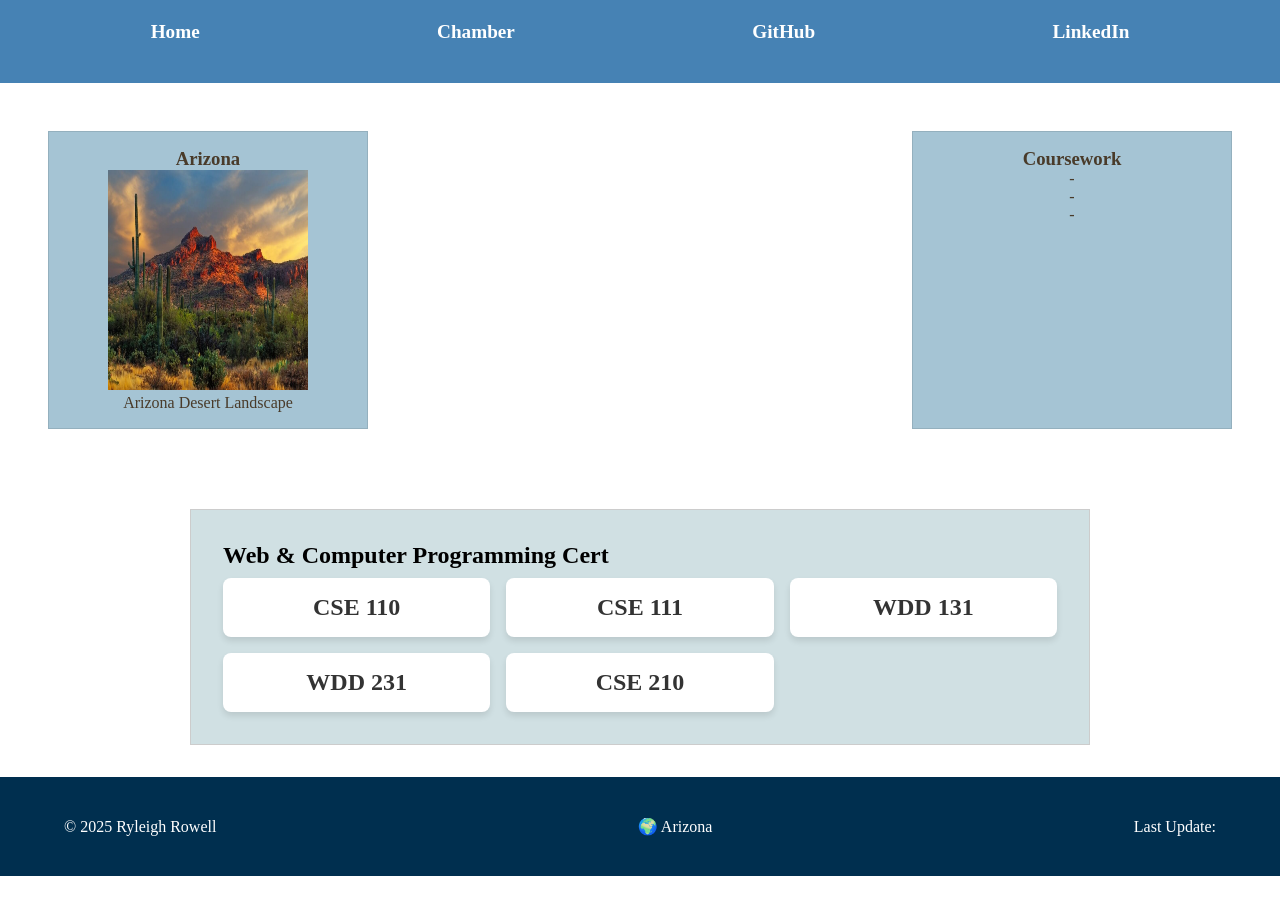
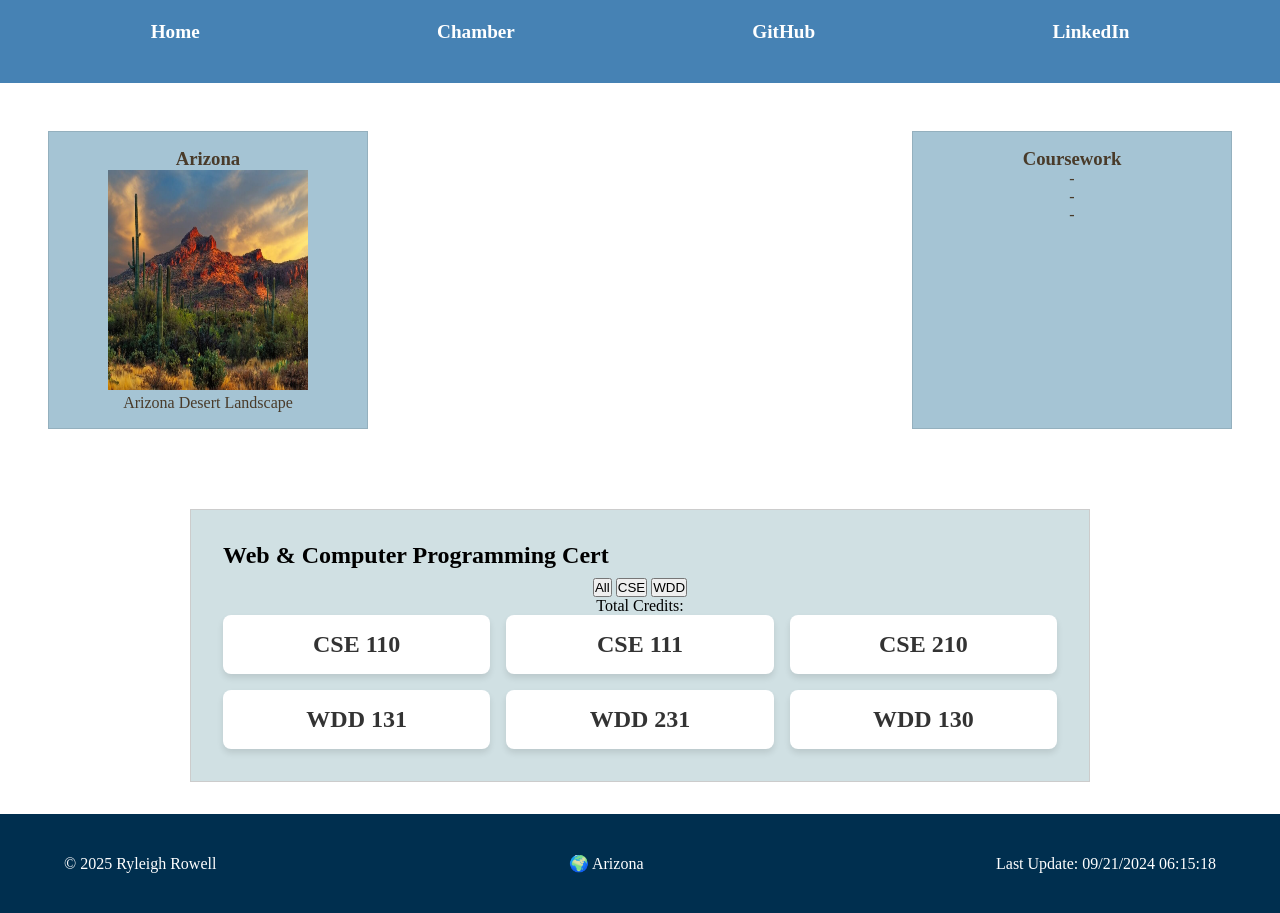
Before and after one commit to ryleighjean15/wdd231, a plain HTML site: page index.html in a window 1280 px wide. Shown: the part 153-1066 px from the top of the page. Before the commit the page ends 1029 px from the top, so only its background shows below. Drawn offline with Linux system fonts and the light colour scheme.

Commit message:
home page

```diff
--- a/index.html
+++ b/index.html
@@ -55,6 +55,13 @@
             <h2>Web & Computer Programming Cert</h2>
             <br>
             <br>
+            <div>
+                <button onclick="filterCourses('all')">All</button>
+                <button onclick="filterCourses('CSE')">CSE</button>
+                <button onclick="filterCourses('WDD')">WDD</button>
+            </div>
+            <div id="course-container"></div>
+            <p>Total Credits: <span id="totalCredits"></span></p>
             <div class="course-grid">
                 <div class="course-item">
                     <h3>CSE 110</h3>
@@ -63,18 +70,21 @@
                     <h3>CSE 111</h3>
                 </div>
                 <div class="course-item">
+                    <h3>CSE 210</h3>
+                </div>
+                <div class="course-item">
                     <h3>WDD 131</h3>
                 </div>
                 <div class="course-item">
                     <h3>WDD 231</h3>
                 </div>
                 <div class="course-item">
-                    <h3>CSE 210</h3>
+                    <h3>WDD 130</h3>
+                </div>
+            </div>
     </div>
 
-            </div>
-
-    </div>
+    <script src="scripts/courses.js"></script>
 
         <footer>
             <div class="footer-container">
@@ -84,7 +94,10 @@
             </div>
         </footer>
 
+        <script>
+            document.getElementById('lastModified').textContent = document.lastModified;
+        </script>
 
-        <script src="getdates.js"></script>
+
     </body>
     </html>
--- /dev/null
+++ b/scripts/courses.js
@@ -0,0 +1,79 @@
+const courses = [
+    {
+        subject: 'CSE',
+        number: 110,
+        title: 'Introduction to Programming',
+        credits: 2,
+        certificate: 'Web and Computer Programming',
+        description: 'This course will introduce students to programming. It will introduce the building blocks of programming languages (variables, decisions, calculations, loops, array, and input/output) and use them to solve problems.',
+        technology: [
+            'Python'
+        ],
+        completed: true
+    },
+    {
+        subject: 'WDD',
+        number: 130,
+        title: 'Web Fundamentals',
+        credits: 2,
+        certificate: 'Web and Computer Programming',
+        description: 'This course introduces students to the World Wide Web and to careers in web site design and development. The course is hands on with students actually participating in simple web designs and programming. It is anticipated that students who complete this course will understand the fields of web design and development and will have a good idea if they want to pursue this degree as a major.',
+        technology: [
+            'HTML',
+            'CSS'
+        ],
+        completed: false
+    },
+    {
+        subject: 'CSE',
+        number: 111,
+        title: 'Programming with Functions',
+        credits: 2,
+        certificate: 'Web and Computer Programming',
+        description: 'CSE 111 students become more organized, efficient, and powerful computer programmers by learning to research and call functions written by others; to write, call , debug, and test their own functions; and to handle errors within functions. CSE 111 students write programs with functions to solve problems in many disciplines, including business, physical science, human performance, and humanities.',
+        technology: [
+            'Python'
+        ],
+        completed: true
+    },
+    {
+        subject: 'CSE',
+        number: 210,
+        title: 'Programming with Classes',
+        credits: 2,
+        certificate: 'Web and Computer Programming',
+        description: 'This course will introduce the notion of classes and objects. It will present encapsulation at a conceptual level. It will also work with inheritance and polymorphism.',
+        technology: [
+            'C#'
+        ],
+        completed: true
+    },
+    {
+        subject: 'WDD',
+        number: 131,
+        title: 'Dynamic Web Fundamentals',
+        credits: 2,
+        certificate: 'Web and Computer Programming',
+        description: 'This course builds on prior experience in Web Fundamentals and programming. Students will learn to create dynamic websites that use JavaScript to respond to events, update content, and create responsive user experiences.',
+        technology: [
+            'HTML',
+            'CSS',
+            'JavaScript'
+        ],
+        completed: true
+    },
+    {
+        subject: 'WDD',
+        number: 231,
+        title: 'Frontend Web Development I',
+        credits: 2,
+        certificate: 'Web and Computer Programming',
+        description: 'This course builds on prior experience with Dynamic Web Fundamentals and programming. Students will focus on user experience, accessibility, compliance, performance optimization, and basic API usage.',
+        technology: [
+            'HTML',
+            'CSS',
+            'JavaScript'
+        ],
+        completed: false
+    }
+]
--- a/styles/home.css
+++ b/styles/home.css
@@ -114,10 +114,6 @@ main img {
     align-items: center;
 }
 
-/* main {
-    grid-column: 2/3;
-    margin: 1rem;
-} */
 
 aside {
     width: 20rem;
@@ -193,13 +189,32 @@ footer p {
 }
 
 
-@media only screen and (max-width: 600px) {
+@media only screen and (max-width: 600px)
     .footer-container {
         flex-direction: column;
         text-align: center;
-    }
+}
 
-    footer p {
+.course-card {
+     border: 1px solid #ccc;
+     padding: 1rem;
+     margin: 1rem;
+     border-radius: 8px;
+     width: 150px;
+     display: inline-block;
+     text-align: center;
+ }
+
+.completed {
+     background-color: lightgreen;
+     color: darkgreen;
+ }
+
+.incomplete {
+     background-color: lightcoral;
+     color: darkred;
+ }
+
+footer p {
         margin-bottom: 0.5rem;
     }
-}
```
Lines whose indentation alone changed are shown as unchanged.
